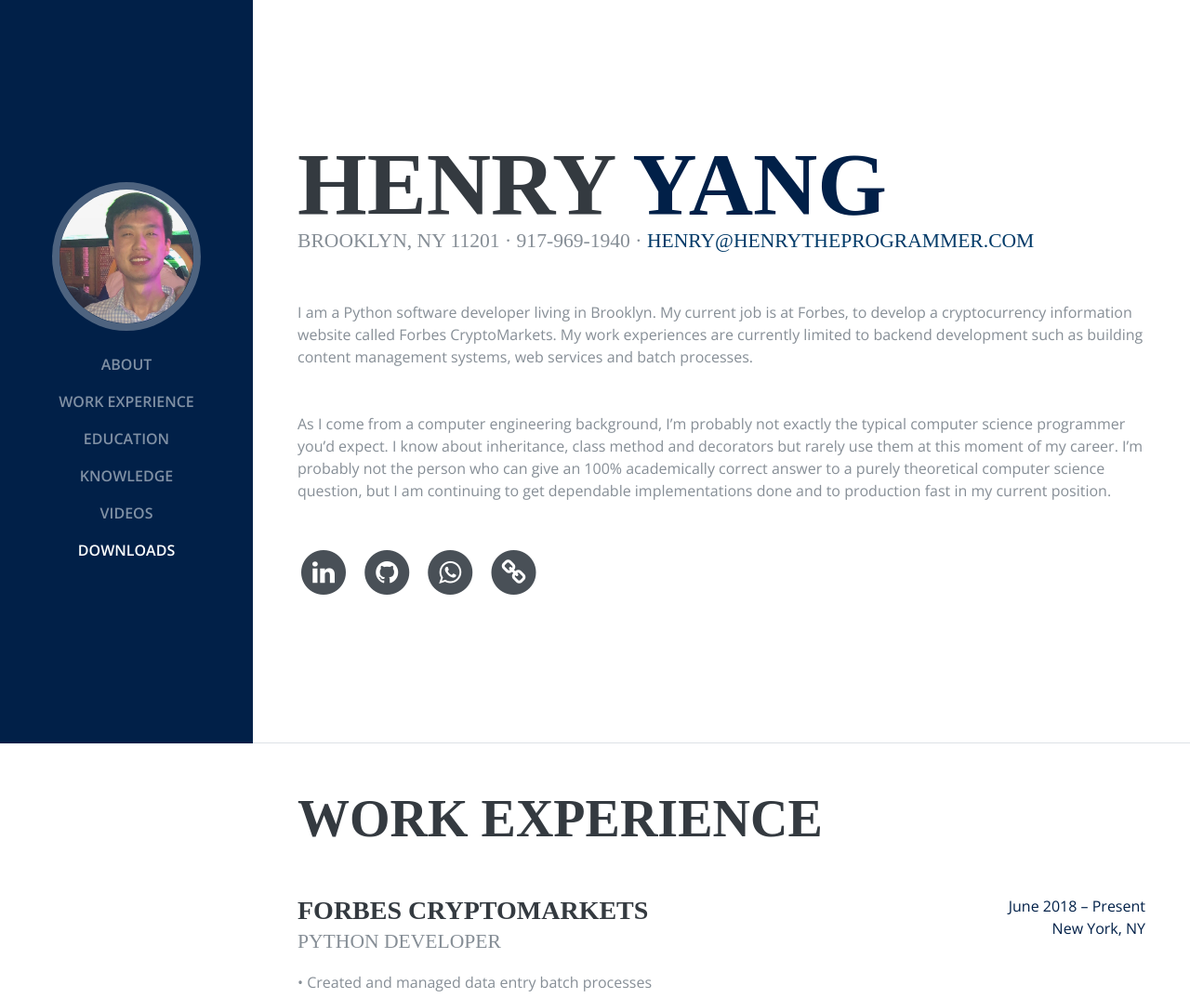
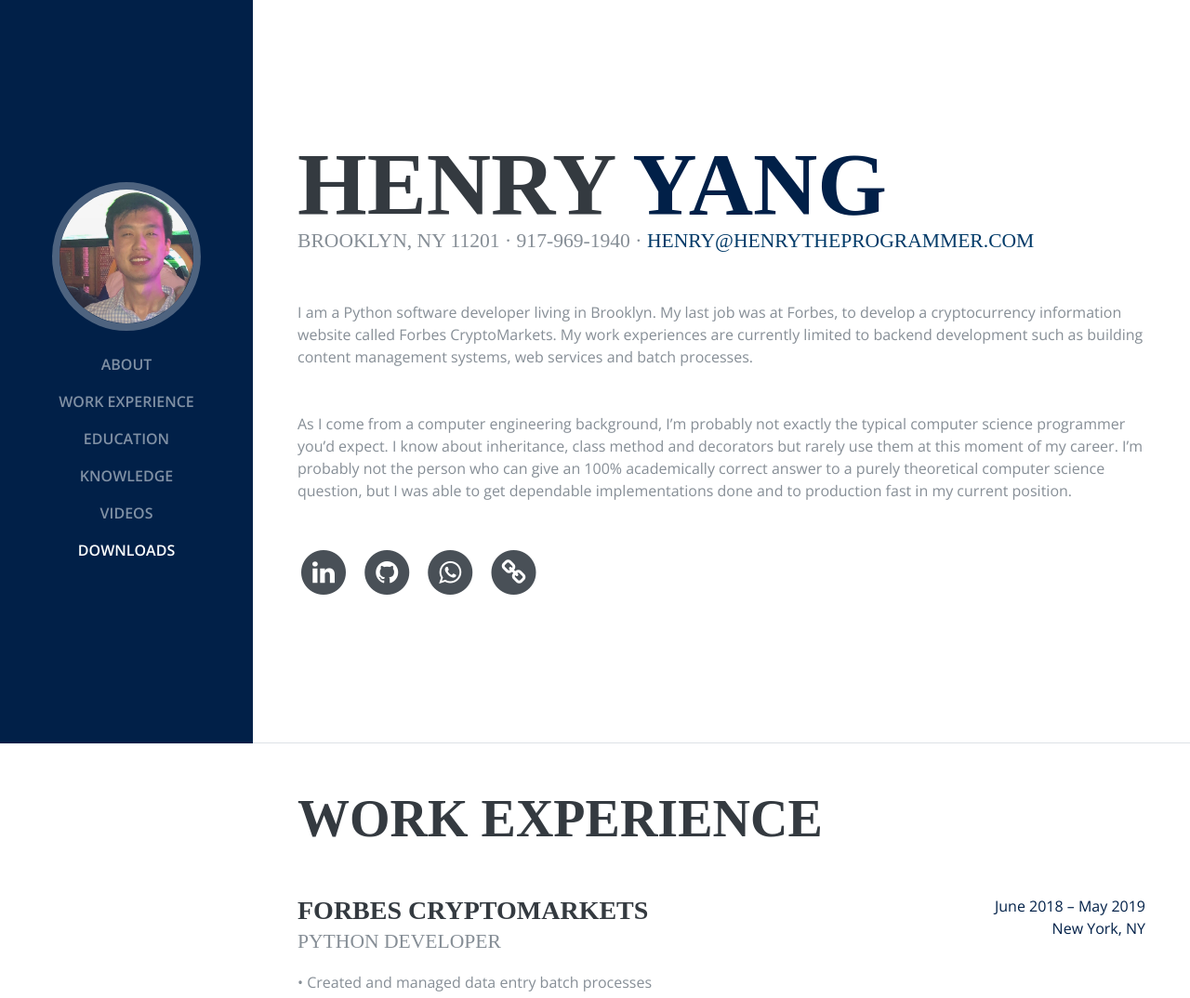
Before and after one commit to hongjiy/website, a Flask app: page / in a window 1280 px wide. Shown: the top 1074 px of the page at 93% size. Run offline with Flask 2, Linux system fonts and the light colour scheme; some libraries are stand-ins or nearby versions; some web fonts are replaced.

Commit message:
Update index.html

```diff
--- a/templates/index.html
+++ b/templates/index.html
@@ -74,8 +74,8 @@
           <div class="subheading mb-5">Brooklyn, NY 11201 · 917-969-1940 ·
             <a href="mailto:henry@henrytheprogrammer.com">henry@henrytheprogrammer.com</a>
           </div>
-          <p class="mb-5">I am a Python software developer living in Brooklyn. My current job is at Forbes, to develop a cryptocurrency information website called Forbes CryptoMarkets. My work experiences are currently limited to backend development such as building content management systems, web services and batch processes.</p>
-            <p class="mb-5">As I come from a computer engineering background, I’m probably not exactly the typical computer science programmer you’d expect. I know about inheritance, class method and decorators but rarely use them at this moment of my career. I’m probably not the person who can give an 100% academically correct answer to a purely theoretical computer science question, but I am continuing to get dependable implementations done and to production fast in my current position.</p>
+          <p class="mb-5">I am a Python software developer living in Brooklyn. My last job was at Forbes, to develop a cryptocurrency information website called Forbes CryptoMarkets. My work experiences are currently limited to backend development such as building content management systems, web services and batch processes.</p>
+            <p class="mb-5">As I come from a computer engineering background, I’m probably not exactly the typical computer science programmer you’d expect. I know about inheritance, class method and decorators but rarely use them at this moment of my career. I’m probably not the person who can give an 100% academically correct answer to a purely theoretical computer science question, but I was able to get dependable implementations done and to production fast in my current position.</p>
           <ul class="list-inline list-social-icons mb-0">
               <li class="list-inline-item">
               <a href="https://www.linkedin.com/in/hongji-yang/">
@@ -133,7 +133,7 @@
             </div>
               <div class="resume-date text-md-right">
 
-<span class="text-primary">June 2018 – Present</span><p><span class="text-primary">New York, NY</span></p>
+<span class="text-primary">June 2018 – May 2019</span><p><span class="text-primary">New York, NY</span></p>
             </div>
             </div>
 
```
